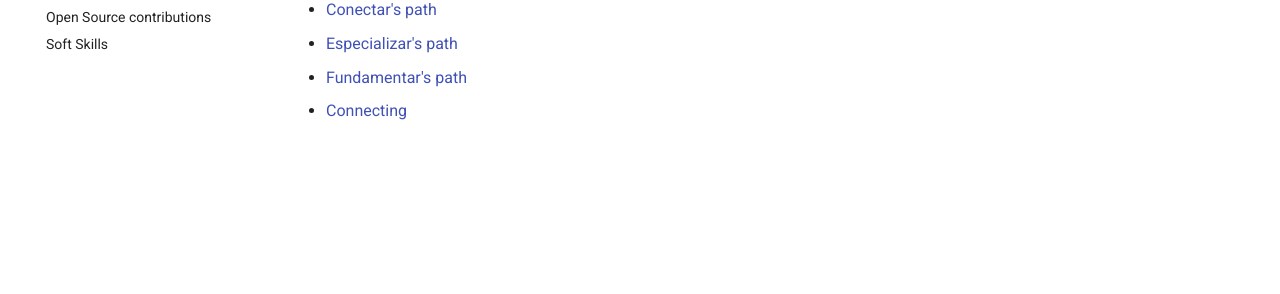
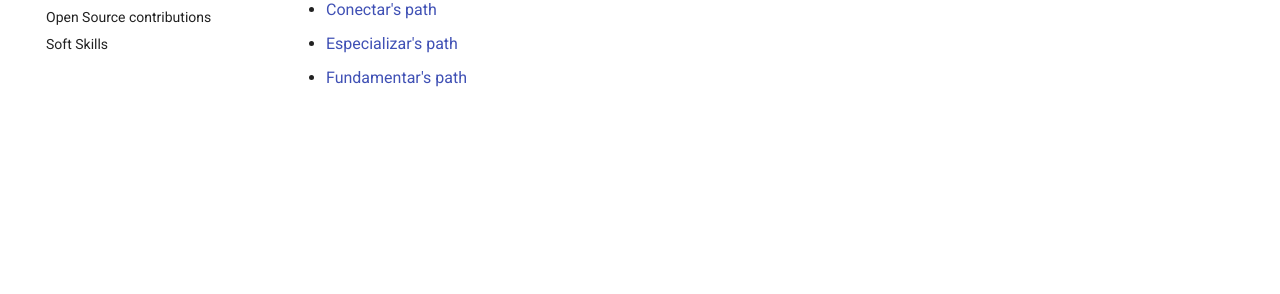
Before and after one commit to roddas/roddas, an MkDocs documentation site: the page built from docs/swe/swe_courses.md, in a window 1280 px wide. Shown: the part 283-577 px from the top of the page. Built offline with MkDocs 1.6.1 and Material for MkDocs 9.7.7, drawn with Linux system fonts in a browser that asks for light colours.

Commit message:
fix blank link

```diff
--- a/docs/swe/swe_courses.md
+++ b/docs/swe/swe_courses.md
@@ -7,5 +7,4 @@
     <li><a href='https://app.rocketseat.com.br/certificates/b62c505d-e729-4b59-8c01-eb69141921d4' target='_blank'>Conectar's path</a></li>
     <li><a href='https://app.rocketseat.com.br/certificates/84247585-af83-49b9-bcc9-9c99c12bcab5' target='_blank'>Especializar's path </a></li>
     <li><a href='https://app.rocketseat.com.br/certificates/300bc8c1-d5e0-48dd-bd3d-000ee397e72d' target='_blank'>Fundamentar's path </a></li>
-    <li><a href='' target='_blank'>Connecting </a></li>
 </ul>
```
